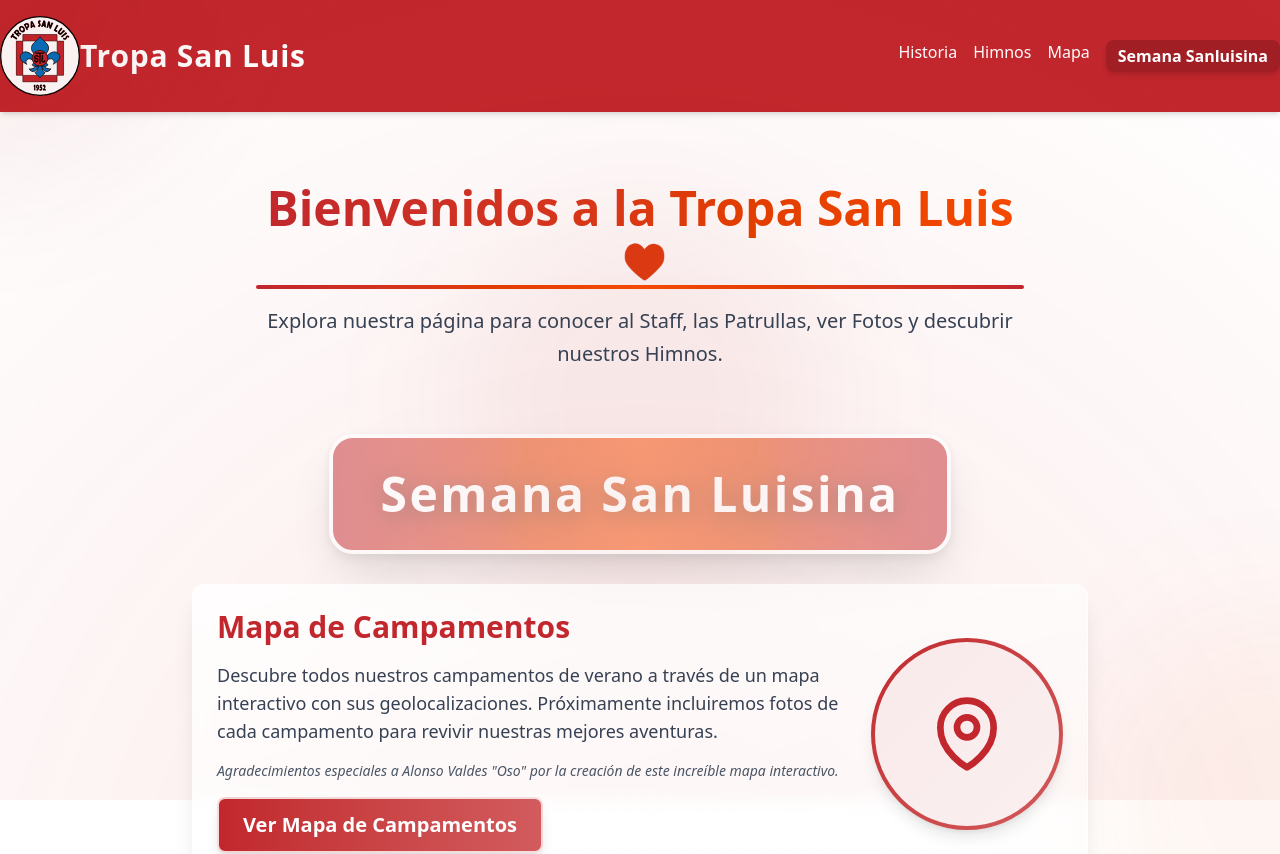
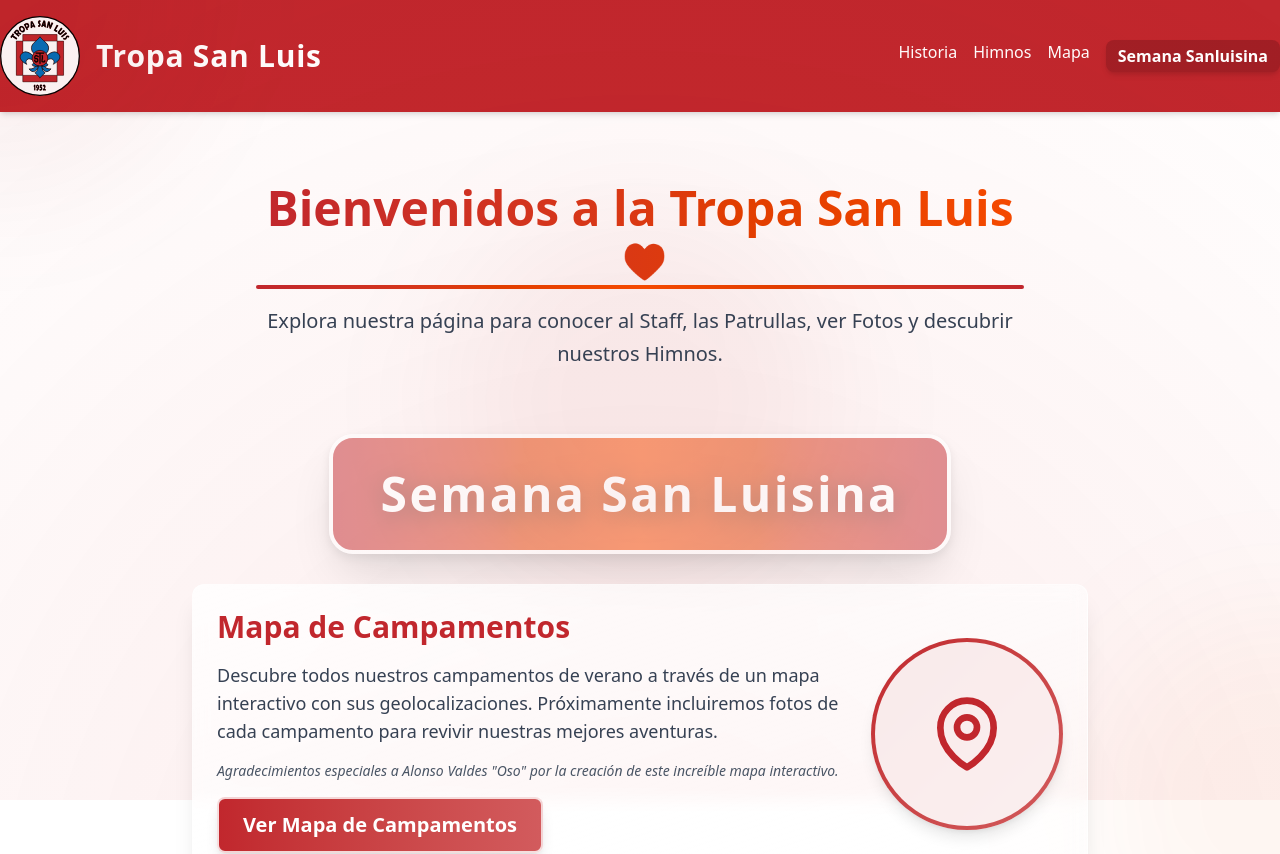
Before and after one commit to Xavier-LB/tropasanluis, a SvelteKit app: page / in a window 1280 px wide. Shown: the top 854 px of the page. Built offline with nearby package versions, Linux system fonts and the light colour scheme.

Commit message:
logo pading

```diff
--- a/src/routes/+layout.svelte
+++ b/src/routes/+layout.svelte
@@ -40,7 +40,7 @@
         </a>
 
         <a href="/" class="hover:text-gray-200 transition">
-          <h1 class="font-bold text-2xl md:text-3xl tracking-wide">Tropa San Luis</h1>
+          <h1 class="font-bold text-2xl md:text-3xl tracking-wide pl-4">Tropa San Luis</h1>
         </a>
       </div>
       <nav class="mt-3 md:mt-0 space-x-4 flex flex-wrap justify-center">
```
